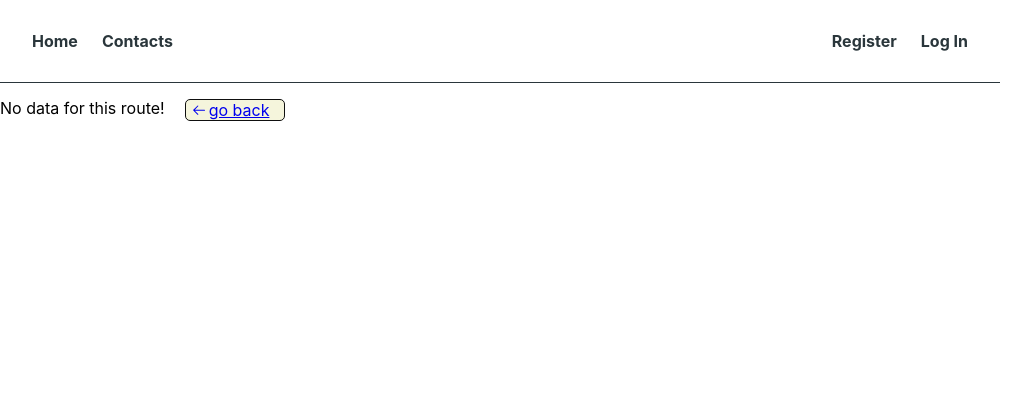
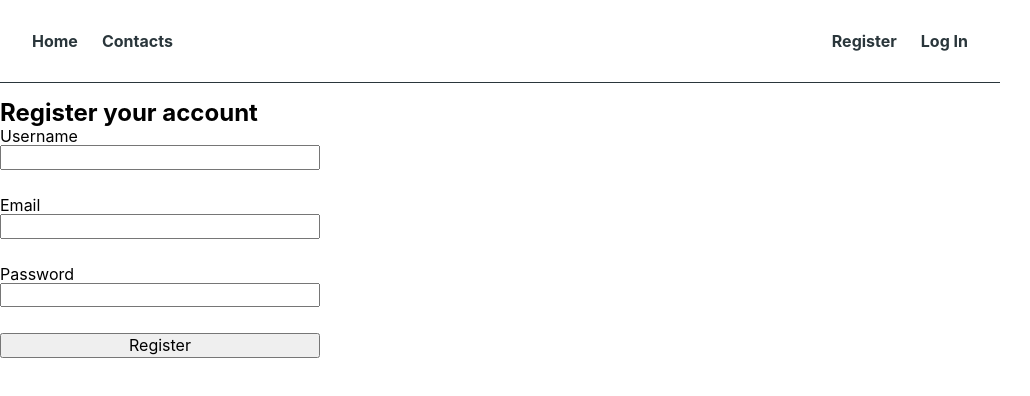
Before and after one commit to MarginTrader1/goit-react-hw-08, a React (Vite) app: page /register in a window 1280 px wide. Shown: the top 396 px of the page, without its empty margins (0-1030 px from the left). Built offline with nearby package versions, Linux system fonts and the light colour scheme.

Commit message:
Login Page and Form

```diff
--- a/src/components/App/App.jsx
+++ b/src/components/App/App.jsx
@@ -2,6 +2,9 @@ import { Route, Routes } from "react-router-dom";
 import HomePage from "../../pages/HomePage/HomePage";
 import NotFoundPage from "../../pages/NotFoundPage/NotFoundPage";
 import Layout from "../Layout/Layout";
+import ContactsPage from "../../pages/ContactsPage/ContactsPage";
+import RegistrationPage from "../../pages/RegistrationPage/RegistrationPage";
+import LoginPage from "../../pages/LoginPage/LoginPage";
 
 const App = () => {
    return (
@@ -9,6 +12,9 @@ const App = () => {
          <Layout>
             <Routes>
                <Route path="/" element={<HomePage />} />
+               <Route path="/contacts" element={<ContactsPage />} />
+               <Route path="/register" element={<RegistrationPage />} />
+               <Route path="/login" element={<LoginPage />} />
                <Route path="*" element={<NotFoundPage />} />
             </Routes>
          </Layout>
--- /dev/null
+++ b/src/components/LoginForm/LoginForm.jsx
@@ -0,0 +1,30 @@
+import { Formik, Form, Field } from "formik";
+import css from "./LoginForm.module.css";
+
+export default function LoginForm() {
+   const handleSubmit = (values, actions) => {
+      actions.resetForm();
+   };
+
+   return (
+      <Formik
+         initialValues={{
+            email: "",
+            password: "",
+         }}
+         onSubmit={handleSubmit}
+      >
+         <Form className={css.form} autoComplete="off">
+            <label className={css.label}>
+               Email
+               <Field type="email" name="email" />
+            </label>
+            <label className={css.label}>
+               Password
+               <Field type="password" name="password" />
+            </label>
+            <button type="submit">Log In</button>
+         </Form>
+      </Formik>
+   );
+}
--- /dev/null
+++ b/src/components/LoginForm/LoginForm.module.css
@@ -0,0 +1,9 @@
+.form {
+   width: 320px;
+}
+
+.label {
+   display: flex;
+   flex-direction: column;
+   margin-bottom: 16px;
+}
--- /dev/null
+++ b/src/components/RegistrationForm/RegistrationForm.jsx
@@ -0,0 +1,37 @@
+import { Formik, Form, Field } from "formik";
+import { useDispatch } from "react-redux";
+
+import css from "./RegistrationForm.module.css";
+
+export default function RegistrationForm() {
+   const handleSubmit = (values, actions) => {
+      actions.resetForm();
+   };
+
+   return (
+      <Formik
+         initialValues={{
+            name: "",
+            email: "",
+            password: "",
+         }}
+         onSubmit={handleSubmit}
+      >
+         <Form className={css.form} autoComplete="off">
+            <label className={css.label}>
+               Username
+               <Field type="text" name="name" />
+            </label>
+            <label className={css.label}>
+               Email
+               <Field type="email" name="email" />
+            </label>
+            <label className={css.label}>
+               Password
+               <Field type="password" name="password" />
+            </label>
+            <button type="submit">Register</button>
+         </Form>
+      </Formik>
+   );
+}
--- /dev/null
+++ b/src/components/RegistrationForm/RegistrationForm.module.css
@@ -0,0 +1,9 @@
+.form {
+   width: 320px;
+}
+
+.label {
+   display: flex;
+   flex-direction: column;
+   margin-bottom: 16px;
+}
--- a/src/pages/ContactsPage/ContactsPage.jsx
+++ b/src/pages/ContactsPage/ContactsPage.jsx
@@ -0,0 +1,37 @@
+import ContactList from "../../components/ContactList/ContactList";
+import SearchBox from "../../components/SearchBox/SearchBox";
+import ContactForm from "../../components/ContactForm/ContactForm";
+import ErrorMessage from "../../components/ErrorMessage/ErrorMessage";
+import Loader from "../../components/Loader/Loader";
+
+import { useDispatch, useSelector } from "react-redux";
+import { useEffect } from "react";
+import { fetchContacts } from "../../redux/contacts/operations";
+import { selectLoading, selectError } from "../../redux/contacts/selectors";
+import { Toaster } from "react-hot-toast";
+
+import css from "./ContactsPage.module.css";
+
+const ContactsPage = () => {
+   const dispatch = useDispatch();
+   const error = useSelector(selectError);
+   const isLoading = useSelector(selectLoading);
+
+   //используем хук useEffect для первой загрузки
+   useEffect(() => {
+      dispatch(fetchContacts());
+   }, [dispatch]);
+
+   return (
+      <div className={css.container}>
+         <ContactForm />
+         <SearchBox />
+         {isLoading ? <Loader /> : <ContactList />}
+         {error && <ErrorMessage />}
+
+         <Toaster position="top-right" reverseOrder={false} />
+      </div>
+   );
+};
+
+export default ContactsPage;
--- a/src/pages/HomePage/HomePage.jsx
+++ b/src/pages/HomePage/HomePage.jsx
@@ -1,37 +1,5 @@
-import ContactList from "../../components/ContactList/ContactList";
-import SearchBox from "../../components/SearchBox/SearchBox";
-import ContactForm from "../../components/ContactForm/ContactForm";
-import ErrorMessage from "../../components/ErrorMessage/ErrorMessage";
-import Loader from "../../components/Loader/Loader";
-
-import { useDispatch, useSelector } from "react-redux";
-import { useEffect } from "react";
-import { fetchContacts } from "../../redux/contacts/operations";
-import { selectLoading, selectError } from "../../redux/contacts/selectors";
-import { Toaster } from "react-hot-toast";
-
-import css from "./HomePage.module.css";
-
 const HomePage = () => {
-   const dispatch = useDispatch();
-   const error = useSelector(selectError);
-   const isLoading = useSelector(selectLoading);
-
-   //используем хук useEffect для первой загрузки
-   useEffect(() => {
-      dispatch(fetchContacts());
-   }, [dispatch]);
-
-   return (
-      <div className={css.container}>
-         <ContactForm />
-         <SearchBox />
-         {isLoading ? <Loader /> : <ContactList />}
-         {error && <ErrorMessage />}
-
-         <Toaster position="top-right" reverseOrder={false} />
-      </div>
-   );
+   return <div>Это страничка HomePage</div>;
 };
 
 export default HomePage;
--- a/src/pages/LoginPage/LoginPage.jsx
+++ b/src/pages/LoginPage/LoginPage.jsx
@@ -0,0 +1,10 @@
+import LoginForm from "../../components/LoginForm/LoginForm";
+
+export default function LoginPage() {
+   return (
+      <div>
+         <h2>Please log in</h2>
+         <LoginForm />
+      </div>
+   );
+}
--- a/src/pages/RegistrationPage/RegistrationPage.jsx
+++ b/src/pages/RegistrationPage/RegistrationPage.jsx
@@ -0,0 +1,10 @@
+import RegistrationForm from "../../components/RegistrationForm/RegistrationForm";
+
+export default function RegistrationPage() {
+   return (
+      <div>
+         <h2>Register your account</h2>
+         <RegistrationForm />
+      </div>
+   );
+}
```
Also changed, not shown: src/pages/ContactsPage/ContactsPage.module.css (renamed from src/pages/HomePage/HomePage.module.css).
